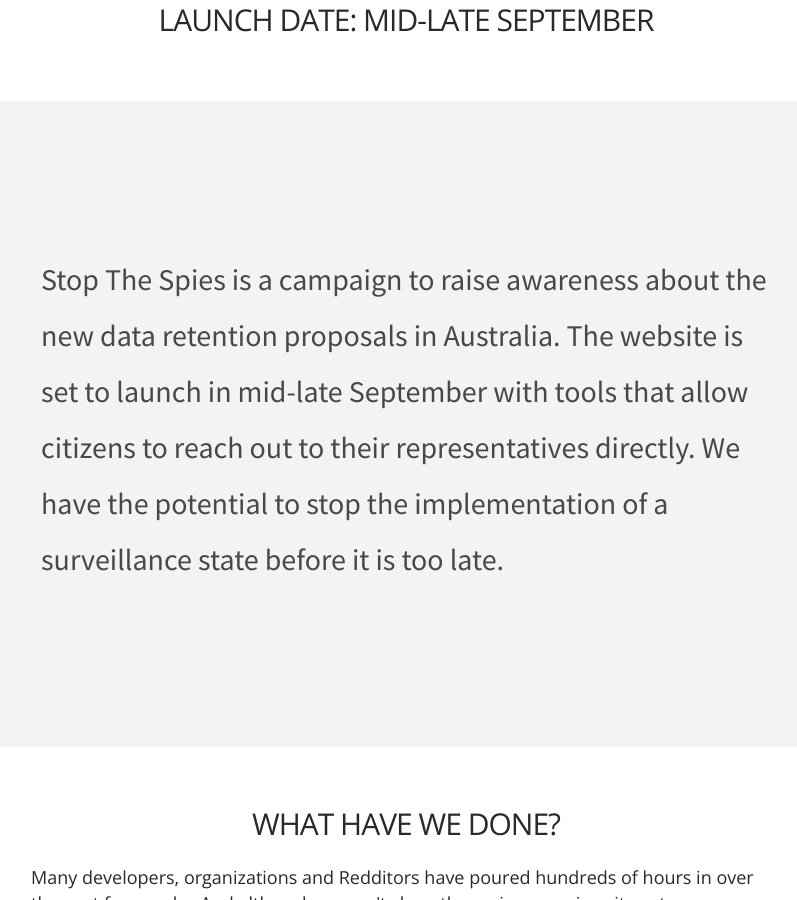
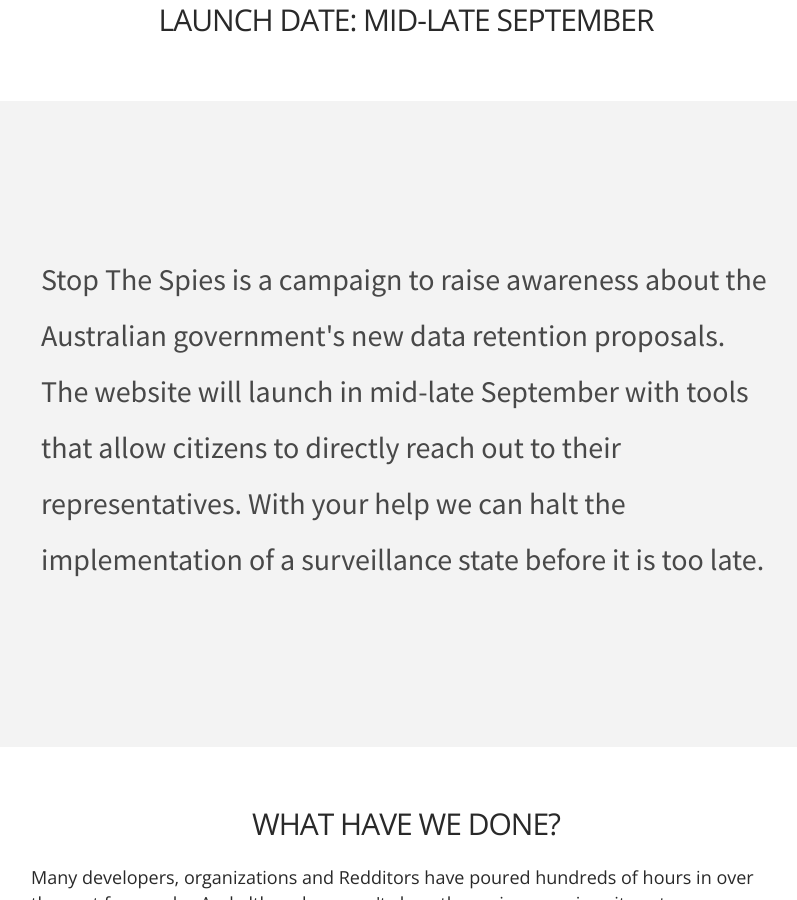
Before and after one commit to thomasdavis/saveprivacy, a Jekyll site: the page built from index.html, in a window 1280 px wide and 900 px high, scrolled down 519 px. Shown: the whole window, without its empty margins (234-1031 px from the left). Built offline with Jekyll 4.4.1, drawn with Linux system fonts in a browser that asks for light colours; nearby versions of some CDN libraries; comment, search, counter and statistics services are not loaded.

Commit message:
Tweaks to intro graf
Oddly longer, but seems a little punchier.

```diff
--- a/index.html
+++ b/index.html
@@ -19,7 +19,7 @@
     <div class="container">
     	<div  class="col-md-8 col-md-offset-2">
 	        <p>
-	            Stop The Spies is a campaign to raise awareness about the new data retention proposals in Australia. The website is set to launch in mid-late September with tools that allow citizens to reach out to their representatives directly. We have the potential to stop the implementation of a surveillance state before it is too late.
+	            Stop The Spies is a campaign to raise awareness about the Australian government's new data retention proposals. The website will launch in mid-late September with tools that allow citizens to directly reach out to their representatives. With your help we can halt the implementation of a surveillance state before it is too late.
 	        </p>
 	       </div>
     </div>
```
